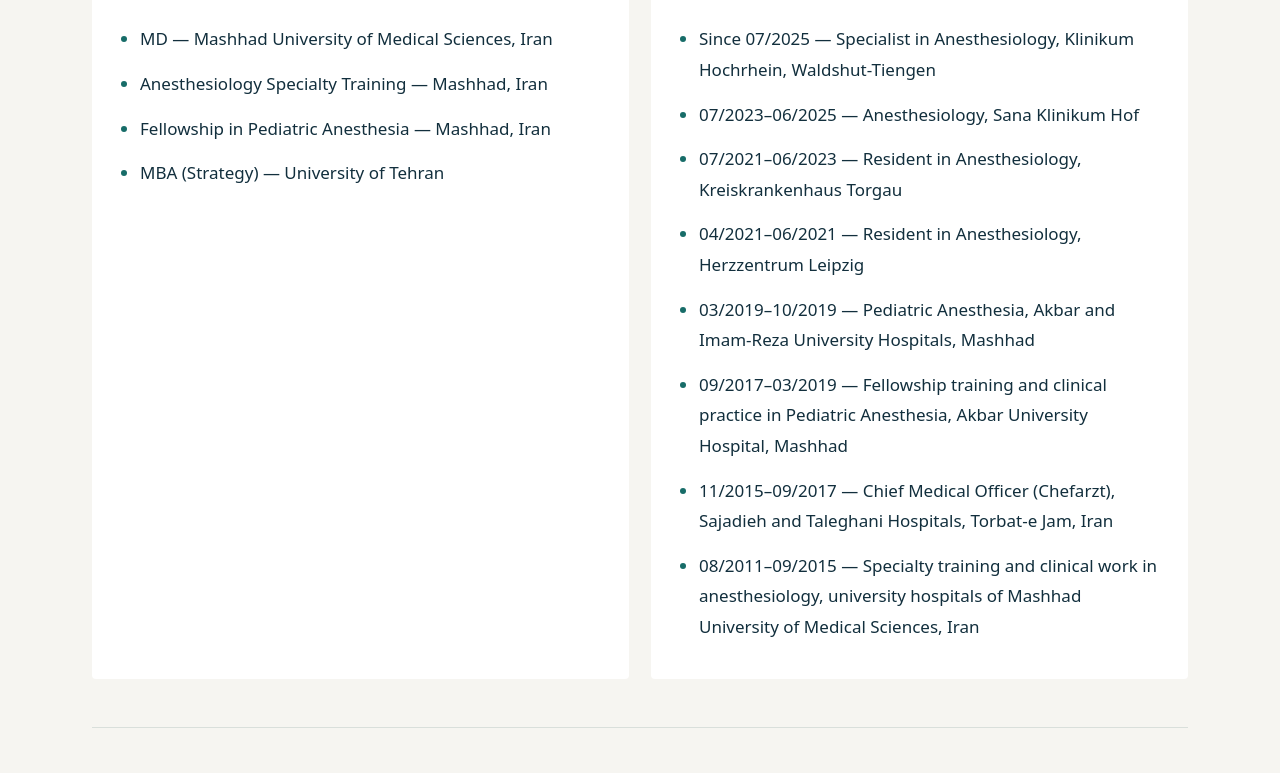
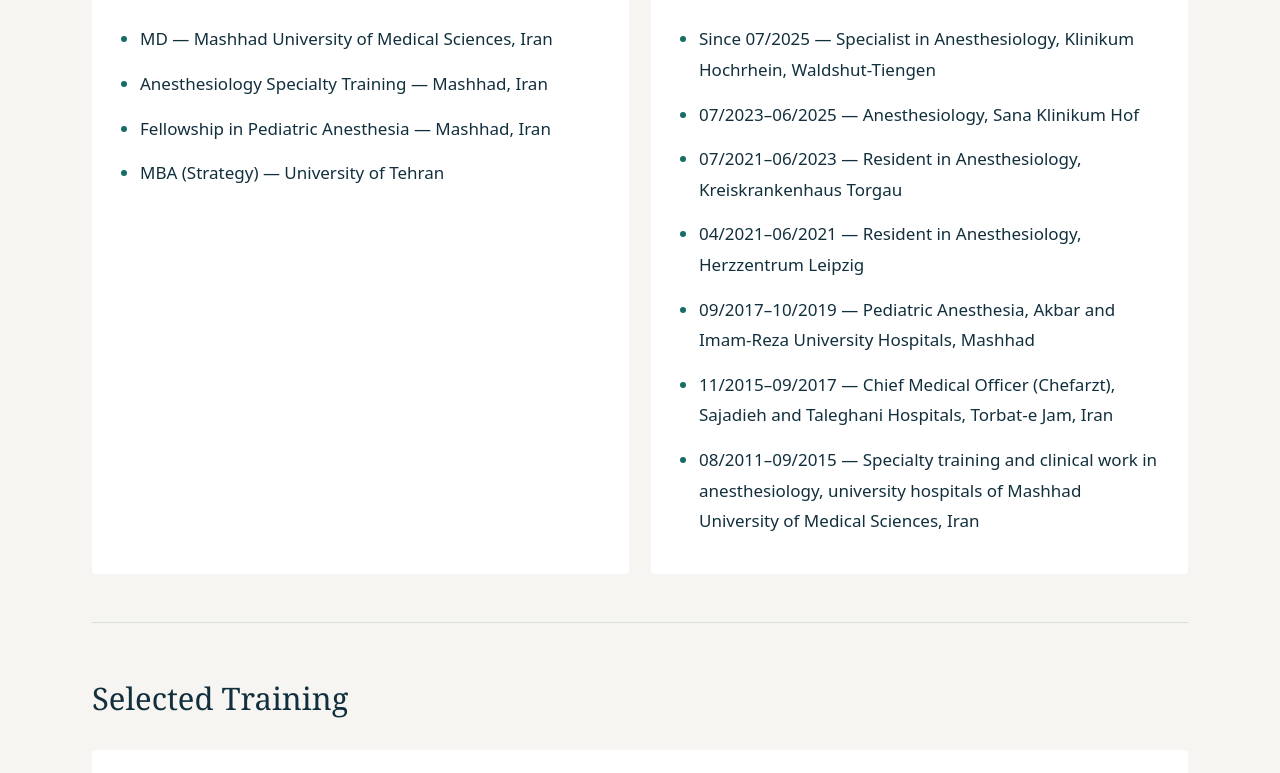
Before and after one commit to mohsenakhondi-cmd/akhondi-site, a plain HTML site: page index-en.html in a window 1280 px wide. Shown: the part 1188-1961 px from the top of the page. Drawn offline with Linux system fonts and the light colour scheme.

Commit message:
Combine pediatric anesthesia experience into September 2017–October 2019

```diff
--- a/index-en.html
+++ b/index-en.html
@@ -46,7 +46,7 @@ ul.clean{margin:0;padding-left:18px}
 <section id="resume" class="section"><h2 data-i="resume_h">Resume</h2>
 <div class="grid-2">
   <div class="card"><h3 data-i="edu_h">Education</h3><ul id="edu-list" class="clean"><li>MD — Mashhad University of Medical Sciences, Iran</li><li>Anesthesiology Specialty Training — Mashhad, Iran</li><li>Fellowship in Pediatric Anesthesia — Mashhad, Iran</li><li>MBA (Strategy) — University of Tehran</li></ul></div>
-  <div class="card"><h3 data-i="exp_h">Experience</h3><ul id="exp-list" class="clean"><li>Since 07/2025 — Specialist in Anesthesiology, Klinikum Hochrhein, Waldshut-Tiengen</li><li>07/2023–06/2025 — Anesthesiology, Sana Klinikum Hof</li><li>07/2021–06/2023 — Resident in Anesthesiology, Kreiskrankenhaus Torgau</li><li>04/2021–06/2021 — Resident in Anesthesiology, Herzzentrum Leipzig</li><li>03/2019–10/2019 — Pediatric Anesthesia, Akbar and Imam-Reza University Hospitals, Mashhad</li><li>09/2017–03/2019 — Fellowship training and clinical practice in Pediatric Anesthesia, Akbar University Hospital, Mashhad</li><li>11/2015–09/2017 — Chief Medical Officer (Chefarzt), Sajadieh and Taleghani Hospitals, Torbat-e Jam, Iran</li><li>08/2011–09/2015 — Specialty training and clinical work in anesthesiology, university hospitals of Mashhad University of Medical Sciences, Iran</li></ul></div>
+  <div class="card"><h3 data-i="exp_h">Experience</h3><ul id="exp-list" class="clean"><li>Since 07/2025 — Specialist in Anesthesiology, Klinikum Hochrhein, Waldshut-Tiengen</li><li>07/2023–06/2025 — Anesthesiology, Sana Klinikum Hof</li><li>07/2021–06/2023 — Resident in Anesthesiology, Kreiskrankenhaus Torgau</li><li>04/2021–06/2021 — Resident in Anesthesiology, Herzzentrum Leipzig</li><li>09/2017–10/2019 — Pediatric Anesthesia, Akbar and Imam-Reza University Hospitals, Mashhad</li><li>11/2015–09/2017 — Chief Medical Officer (Chefarzt), Sajadieh and Taleghani Hospitals, Torbat-e Jam, Iran</li><li>08/2011–09/2015 — Specialty training and clinical work in anesthesiology, university hospitals of Mashhad University of Medical Sciences, Iran</li></ul></div>
 </div></section>
 <section id="certs" class="section"><h2 data-i="certs_h">Selected Training</h2>
 <div class="card"><ul id="certs-list" class="clean"><li>Berlin Regional Anesthesia Intensive Course (BRAIN)</li><li>Radiation Protection Course</li><li>Perioperative Pain Therapy</li><li>Complex Intensive Care Treatment</li><li>Ultrasound &amp; Echocardiography in Intensive Care</li><li>German Society of Anesthesiology &amp; Intensive Care: AFS – Anesthesia‑Focused Ultrasound (Basics &amp; Vascular)</li></ul></div></section>
```
